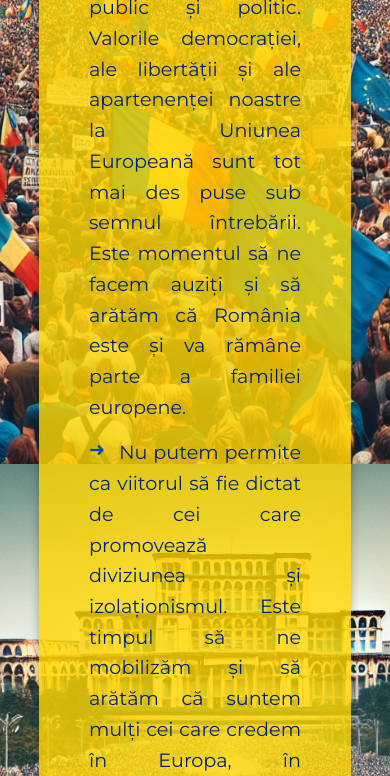
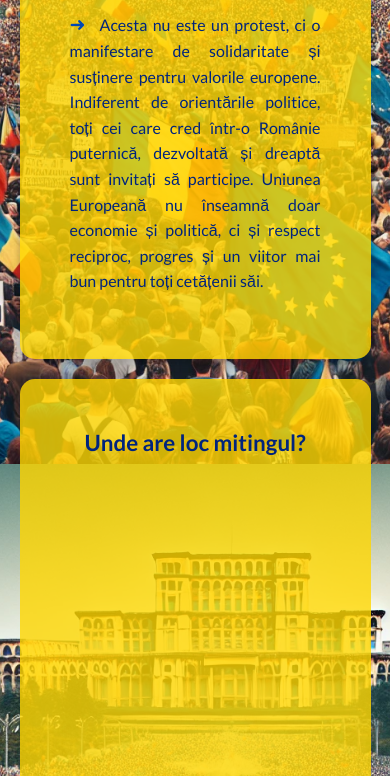
Before and after one commit to mfratila/site_miting, a plain HTML site: page index.html in a window 390 px wide. Shown: the part 1224-2000 px from the top of the page. Drawn offline with Linux system fonts and the light colour scheme; no server answers.

Commit message:
update css for mobile

```diff
--- a/styles.css
+++ b/styles.css
@@ -20,7 +20,7 @@ body {
     z-index: 2;
     background: rgba(0, 0, 0, 0.6);
     padding: 50px;
-    max-width: 80%;
+    max-width: 90%;
     margin: 20px auto;
     border-radius: 15px;
 }
@@ -133,7 +133,7 @@ p {
     text-align: left;
     border-radius: 15px;
     margin: 20px auto;
-    max-width: 80%;
+    max-width: 90%;
     box-shadow: 0px 4px 10px rgba(0, 0, 0, 0.3);
 }
 
@@ -182,7 +182,7 @@ p {
     text-align: left;
     border-radius: 15px;
     margin: 20px auto;
-    max-width: 80%;
+    max-width: 90%;
 }
 
 .map-container {
@@ -206,7 +206,7 @@ p {
     text-align: left;
     border-radius: 15px;
     margin: 20px auto;
-    max-width: 80%;
+    max-width: 90%;
     box-shadow: 0px 4px 10px rgba(0, 0, 0, 0.3);
 }
 
@@ -232,4 +232,22 @@ p {
     .nav-menu {
         display: none;
     }
+
+    body, h2, p {
+        font-family: 'Lato', sans-serif !important;
+    }
+
+    h1 {
+        font-size: 1.8rem !important;
+    }
+
+    h2 {
+        font-size: 1.4rem !important;
+        font-weight: 700;
+    }
+
+    p {
+        font-size: 1rem !important;
+        line-height: 1.6;
+    }
 }
```
